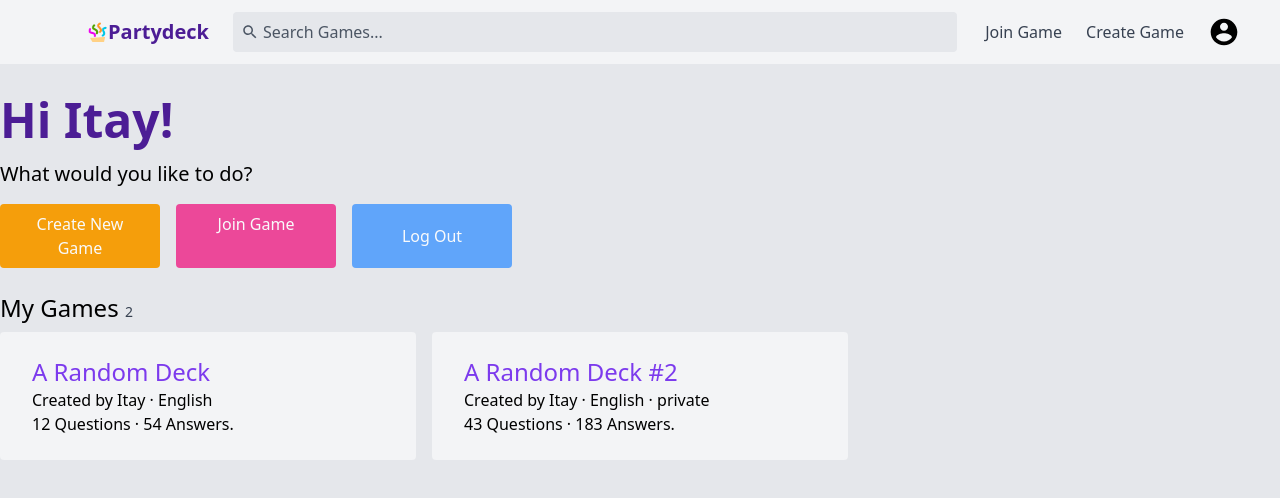
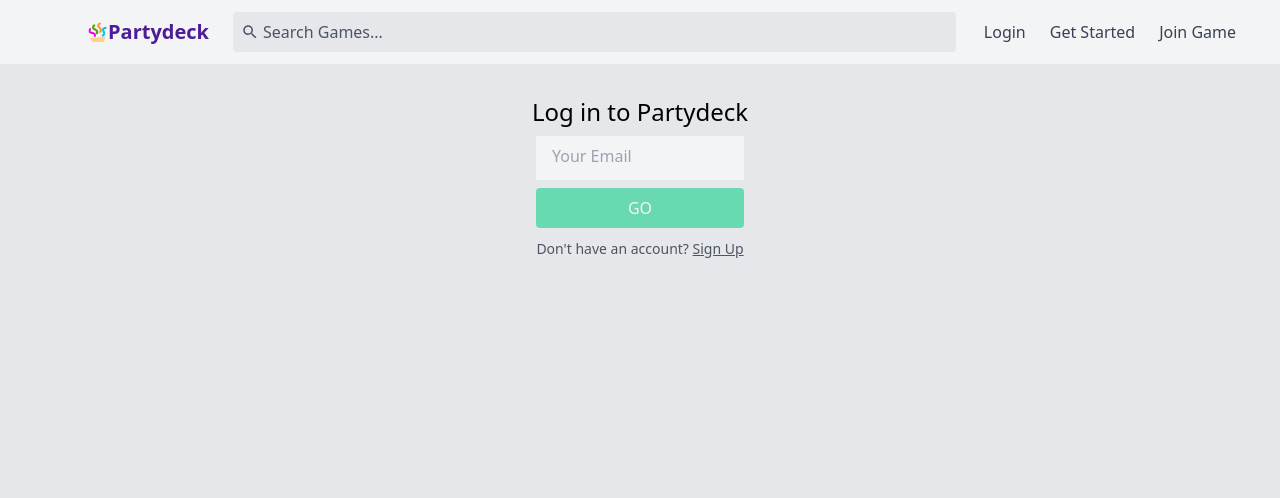
Before and after one commit to itays123/partydeck, a React (Create React App) app in the folder panel/: page /login in a window 1280 px wide. Before the commit this address led to /. Shown: the top 498 px of the page. Built offline with nearby package versions, Linux system fonts and the light colour scheme.

Commit message:
FEATURE: Login-signup link

```diff
--- a/panel/src/auth/AuthContext.js
+++ b/panel/src/auth/AuthContext.js
@@ -9,7 +9,7 @@ export function useAuthContext() {
 
 const AuthContextProvider = ({ children }) => {
   const dummyData = {
-    isSignedIn: true,
+    isSignedIn: false,
     logout() {},
     user: {
       _id: '1',
--- a/panel/src/auth/login/Login.js
+++ b/panel/src/auth/login/Login.js
@@ -1,3 +1,4 @@
+import { Link } from 'react-router-dom';
 import FormInput, { classicValidate, useModel } from '../../shared/FormInput';
 import Spinner from '../../shared/Spinner';
 import CookieConfirm from '../CookieConfirm';
@@ -67,6 +68,14 @@ const Login = () => {
           GO
         </button>
         {showPasswordInput && <CookieConfirm />}
+        <div className="my-2 w-52 mx-auto">
+          <span className="text-gray-600 text-sm text-left">
+            Don't have an account? {` `}
+            <Link to="/start" className="underline">
+              Sign Up
+            </Link>
+          </span>
+        </div>
       </div>
     </div>
   );
--- a/panel/src/auth/register/Register.js
+++ b/panel/src/auth/register/Register.js
@@ -1,3 +1,4 @@
+import { Link } from 'react-router-dom';
 import FormInput, { classicValidate, useModel } from '../../shared/FormInput';
 import Spinner from '../../shared/Spinner';
 import CookieConfirm from '../CookieConfirm';
@@ -92,6 +93,14 @@ const Register = () => {
           GO
         </button>
         {showPasswordInput && <CookieConfirm />}
+        <div className="my-2 w-52 mx-auto">
+          <span className="text-gray-600 text-sm text-left">
+            Already have an account? {` `}
+            <Link to="/login" className="underline">
+              Log In
+            </Link>
+          </span>
+        </div>
       </div>
     </div>
   );
```
